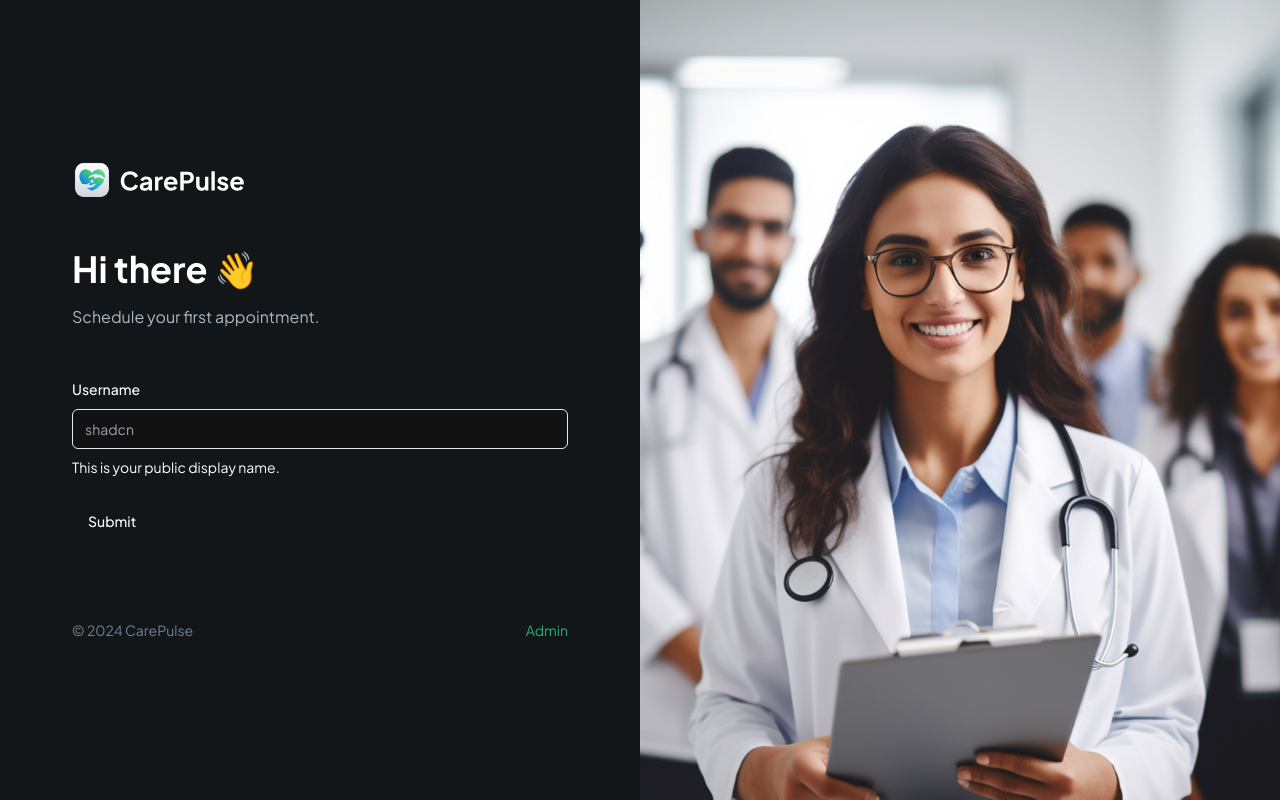
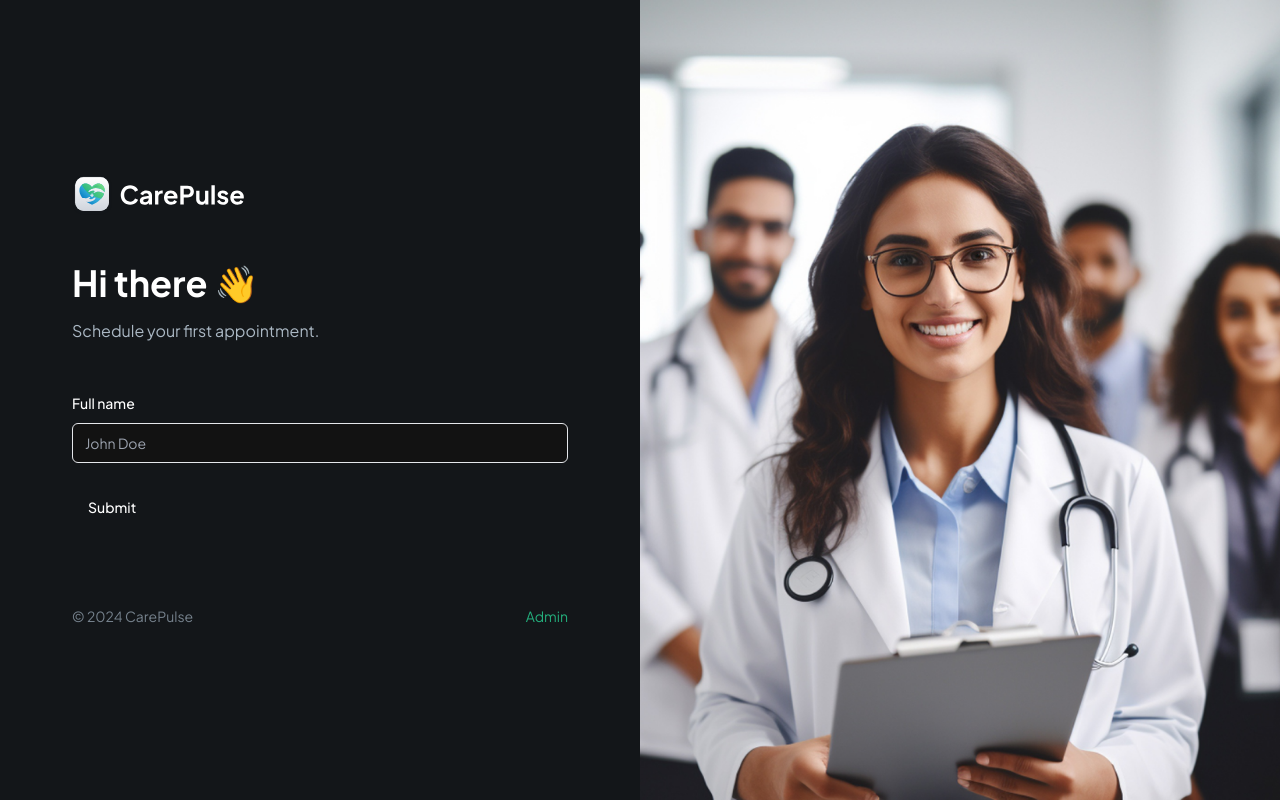
Before and after one commit to Lithara/care-pulse-healthcare, a Next.js app: page / in a window 1280 px wide. Built offline with nearby package versions, Linux system fonts and the light colour scheme.

Commit message:
feat: Custom field

```diff
--- a/components/CustomFormField.tsx
+++ b/components/CustomFormField.tsx
@@ -12,24 +12,41 @@
 } from "@/components/ui/form";
 import { Input } from "@/components/ui/input";
 import { Control } from "react-hook-form";
+import { FormFieldType } from "./forms/PatientForm";
 
 interface CustomProps {
-    control: Control<any>,
+  control: Control<any>;
+  fieldType: FormFieldType;
+  name: string;
+  label?: string;
+  placeholder?: string;
+  iconSrc?: string;
+  iconAlt?: string;
+  disabled?: boolean;
+  dateFormat?: string;
+  showTimeSelect?: boolean;
+  children?: React.ReactNode;
+  renderSkeletion?: (field: any) => React.ReactNode;
 }
 
-const CustomFormField = ({ control }: CustomProps) => {
+const RenderField = ({ field, props }: { field: any; props: CustomProps }) => {
+  return <Input type="text" placeholder="John Doe" />;
+};
+
+const CustomFormField = (props: CustomProps) => {
+  const { control, fieldType, name, label } = props;
+
   return (
     <FormField
       control={control}
-      name="username"
+      name={name}
       render={({ field }) => (
-        <FormItem>
-          <FormLabel>Username</FormLabel>
-          <FormControl>
-            <Input placeholder="shadcn" {...field} />
-          </FormControl>
-          <FormDescription>This is your public display name.</FormDescription>
-          <FormMessage />
+        <FormItem className="flex-1">
+          {fieldType !== FormFieldType.CHECKBOX && label && (
+            <FormLabel>{label}</FormLabel>
+          )}
+          <RenderField field={field} props={props} />
+          <FormMessage className="shad-error"/>
         </FormItem>
       )}
     />
--- a/components/forms/PatientForm.tsx
+++ b/components/forms/PatientForm.tsx
@@ -6,6 +6,16 @@
 import { Button } from "@/components/ui/button";
 import { Form } from "@/components/ui/form";
 import CustomFormField from "../CustomFormField";
+
+export enum FormFieldType {
+  INPUT = "input",
+  TEXTAREA = 'textarea',
+  PHONE_INPUT = 'phoneInput',
+  CHECKBOX = 'checkbox',
+  DATE_PICKER = 'datePicker',
+  SELECT = 'select',
+  SKELETON = 'skeleton',
+}
 
 const formSchema = z.object({
   username: z.string().min(2, {
@@ -31,7 +41,15 @@
           <h1 className="header">Hi there 👋</h1>
           <p className="text-dark-700">Schedule your first appointment.</p>
         </section>
-        <CustomFormField control={form.control} />
+        <CustomFormField
+          fieldType={FormFieldType.INPUT}
+          control={form.control}
+          name="name"
+          label="Full name"
+          placeholder="ohn Doe"
+          iconSrc="/assets/icons/user.svg"
+          iconAlt="user"
+        />
         <Button type="submit">Submit</Button>
       </form>
     </Form>
```
